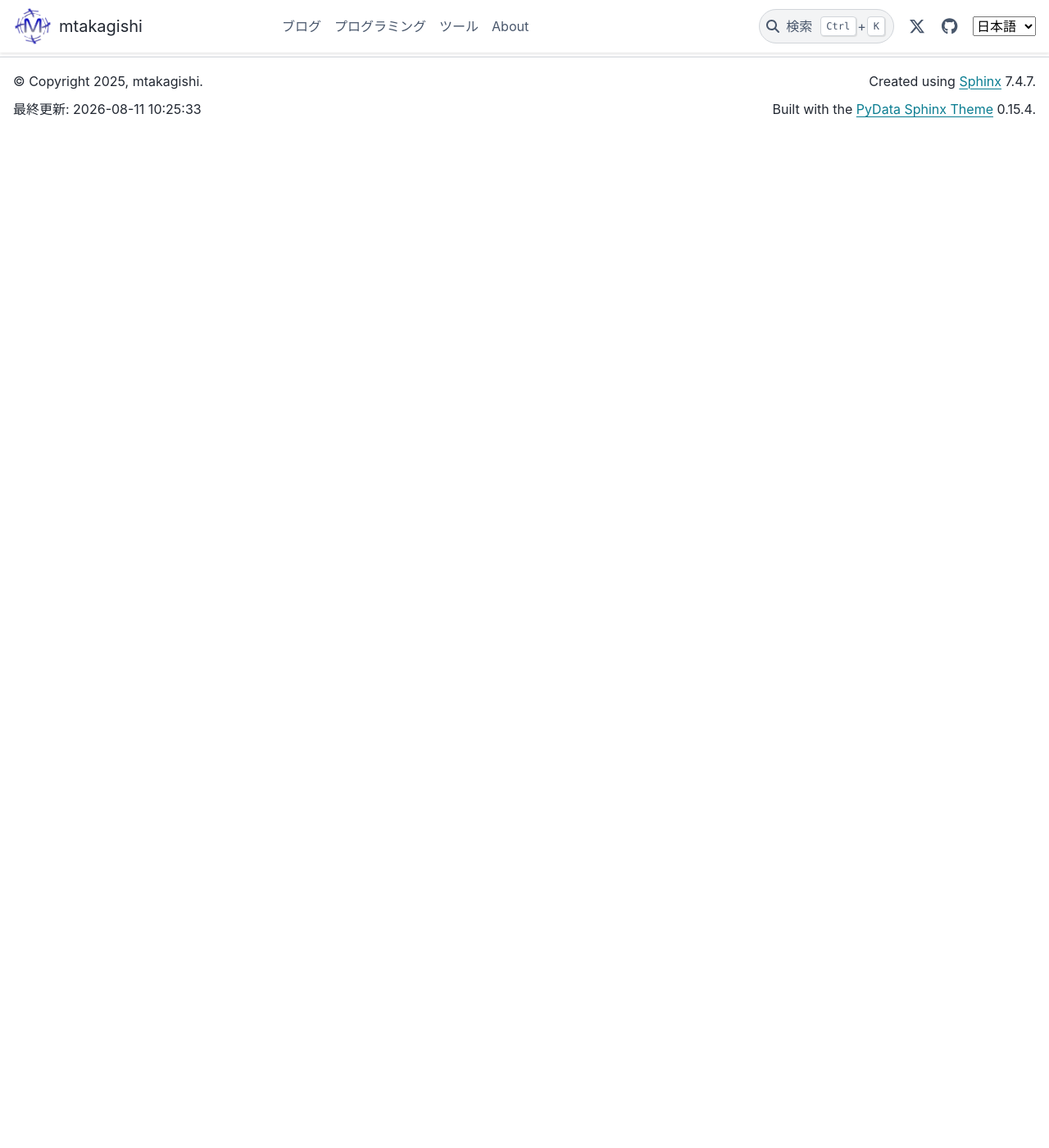
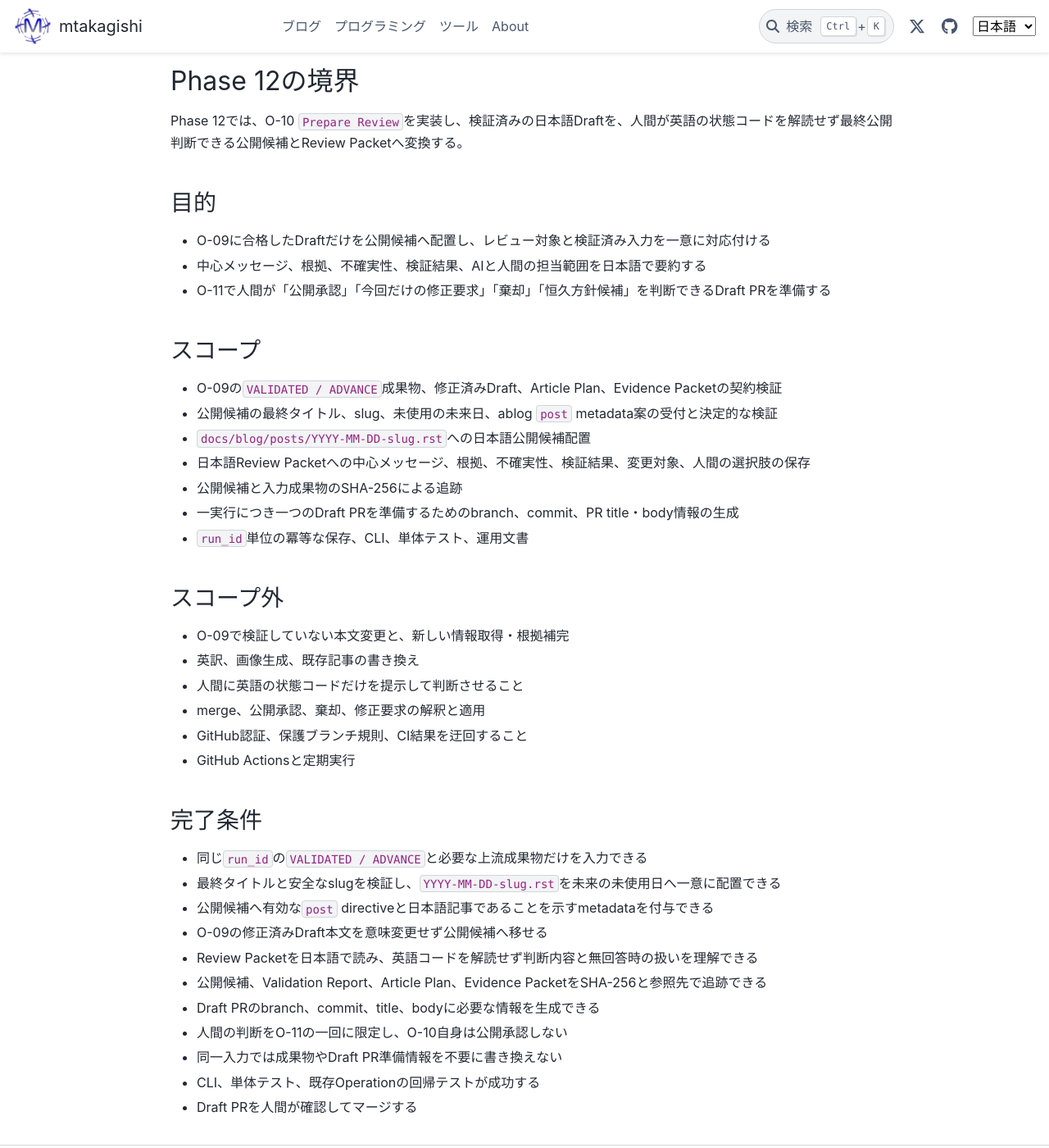
Before and after one commit to mtakagishi/note, a Sphinx documentation site: the page built from docs/agents/knowledge-harness/CHARTER.md, in a window 1280 px wide and 1400 px high, scrolled down 12311 px. Shown: the whole window at 82% size. Built offline with Sphinx 7.4.7 and the PyData theme 0.15.4, drawn with Linux system fonts in a browser that asks for light colours; before the commit the page ends 12474 px from its top, so only the background shows below that.

Commit message:
O-10 Prepare Reviewの境界を定義

```diff
--- a/docs/agents/knowledge-harness/CHARTER.md
+++ b/docs/agents/knowledge-harness/CHARTER.md
@@ -397,3 +397,46 @@
 - 同一入力では不要な書き換えを行わない
 - CLI、単体テスト、既存Operationの回帰テストが成功する
 - Draft PRを人間が確認してマージする
+
+## Phase 12の境界
+
+Phase 12では、O-10 `Prepare Review`を実装し、検証済みの日本語Draftを、人間が英語の状態コードを解読せず最終公開判断できる公開候補とReview Packetへ変換する。
+
+### 目的
+
+- O-09に合格したDraftだけを公開候補へ配置し、レビュー対象と検証済み入力を一意に対応付ける
+- 中心メッセージ、根拠、不確実性、検証結果、AIと人間の担当範囲を日本語で要約する
+- O-11で人間が「公開承認」「今回だけの修正要求」「棄却」「恒久方針候補」を判断できるDraft PRを準備する
+
+### スコープ
+
+- O-09の`VALIDATED / ADVANCE`成果物、修正済みDraft、Article Plan、Evidence Packetの契約検証
+- 公開候補の最終タイトル、slug、未使用の未来日、ablog `post` metadata案の受付と決定的な検証
+- `docs/blog/posts/YYYY-MM-DD-slug.rst`への日本語公開候補配置
+- 日本語Review Packetへの中心メッセージ、根拠、不確実性、検証結果、変更対象、人間の選択肢の保存
+- 公開候補と入力成果物のSHA-256による追跡
+- 一実行につき一つのDraft PRを準備するためのbranch、commit、PR title・body情報の生成
+- `run_id`単位の冪等な保存、CLI、単体テスト、運用文書
+
+### スコープ外
+
+- O-09で検証していない本文変更と、新しい情報取得・根拠補完
+- 英訳、画像生成、既存記事の書き換え
+- 人間に英語の状態コードだけを提示して判断させること
+- merge、公開承認、棄却、修正要求の解釈と適用
+- GitHub認証、保護ブランチ規則、CI結果を迂回すること
+- GitHub Actionsと定期実行
+
+### 完了条件
+
+- 同じ`run_id`の`VALIDATED / ADVANCE`と必要な上流成果物だけを入力できる
+- 最終タイトルと安全なslugを検証し、`YYYY-MM-DD-slug.rst`を未来の未使用日へ一意に配置できる
+- 公開候補へ有効な`post` directiveと日本語記事であることを示すmetadataを付与できる
+- O-09の修正済みDraft本文を意味変更せず公開候補へ移せる
+- Review Packetを日本語で読み、英語コードを解読せず判断内容と無回答時の扱いを理解できる
+- 公開候補、Validation Report、Article Plan、Evidence PacketをSHA-256と参照先で追跡できる
+- Draft PRのbranch、commit、title、bodyに必要な情報を生成できる
+- 人間の判断をO-11の一回に限定し、O-10自身は公開承認しない
+- 同一入力では成果物やDraft PR準備情報を不要に書き換えない
+- CLI、単体テスト、既存Operationの回帰テストが成功する
+- Draft PRを人間が確認してマージする
```
Also changed, not shown: docs/agents/knowledge-harness/DECISIONS.md (+12 -0 lines), docs/agents/knowledge-harness/PIPELINE.md (+13 -3 lines), docs/agents/knowledge-harness/STATUS.md (+12 -7 lines).
